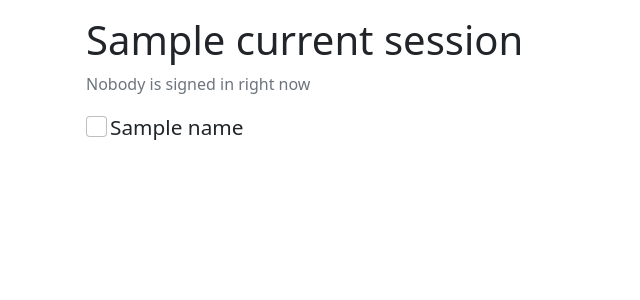
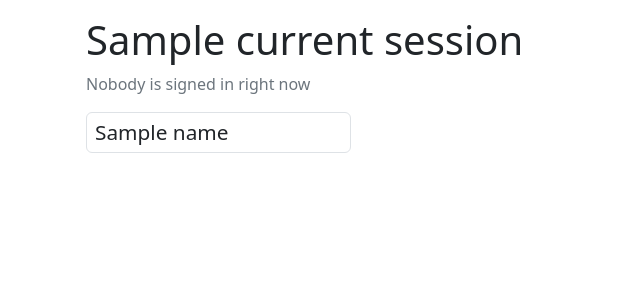
Before and after one commit to rw-a/sign-in, a Django app: template signin/templates/signin/signin.html in a window 1280 px wide. Shown: the part 56-356 px from the top of the page, without its empty margins (0-640 px from the left). Run offline with Django 4.2, Linux system fonts and the light colour scheme; the template is opened without the code that fills it: most values are stand-ins (such as "Sample title", 1, 10 or a date in 2020); data that the repository does not hold is empty.

Commit message:
feat: sign in now big cards

```diff
--- a/signin/static/signin.css
+++ b/signin/static/signin.css
@@ -11,8 +11,13 @@ input[type="checkbox"] {
     width: var(--label-font-size, 1rem);
 }
 
+.person-card:has(+ input[type="checkbox"]:checked) {
+    background-color: rgba(3, 158, 252, 0.3);
+    border: var(--bs-border-width) solid rgba(0, 0, 0, 0) !important;
+}
+
 @media (min-width: 992px) {
-    ul {
+    .columns {
         -webkit-column-count: 4;
         -moz-column-count: 4;
         column-count: 4;
@@ -20,7 +25,7 @@ input[type="checkbox"] {
 }
 
 @media (min-width: 576px) and (max-width: 992px) {
-     ul {
+     .columns {
       -webkit-column-count: 3;
       -moz-column-count: 3;
       column-count: 3;
@@ -28,7 +33,7 @@ input[type="checkbox"] {
 }
 
 @media (max-width: 576px) {
-    ul {
+    .columns {
         -webkit-column-count: 2;
         -moz-column-count: 2;
         column-count: 2;
--- a/signin/templates/signin/signin.html
+++ b/signin/templates/signin/signin.html
@@ -13,8 +13,8 @@
     input[type="checkbox"]:checked {
         opacity: 0.3;
     }
-    input[type="checkbox"]:checked + label {
-        opacity: 0.3;
+    label:has(+ input[type="checkbox"]:checked) {
+        opacity: 0.4;
     }
     {% endif %}
 </style>
@@ -23,16 +23,14 @@
     <div class="container-md my-3 px-3">
         <h1>{{ current_session.name }}</h1>
         <p id="peopleCount" class="text-secondary"></p>
-        <ul class="list-unstyled">
+        <div class="columns">
             {% for pk, person in people.items %}
-            <li>
-                <div class="form-check">
-                    <input class="form-check-input" type="checkbox" id="{{ pk }}" value="{{ pk }}" title="{{ person.name }}" onclick="signIn(this)" {% if person.signed_in %}checked{% endif %}>
-                    <label class="form-check-label" for="{{ pk }}">{{ person.name }}</label>
+                <div class="form-check ps-0">
+                    <label class="person-card form-check-label w-100 py-1 ps-2 mb-2 border border-1 rounded" for="{{ pk }}">{{ person.name }}</label>
+                    <input class="form-check-input d-none" type="checkbox" id="{{ pk }}" value="{{ pk }}" title="{{ person.name }}" onclick="signIn(this)" {% if person.signed_in %}checked{% endif %}>
                 </div>
-            </li>
             {% endfor %}
-        </ul>
+        </div>
     </div>
     <script src="https://cdn.jsdelivr.net/npm/bootstrap@5.2.3/dist/js/bootstrap.bundle.min.js" integrity="sha384-kenU1KFdBIe4zVF0s0G1M5b4hcpxyD9F7jL+jjXkk+Q2h455rYXK/7HAuoJl+0I4" crossorigin="anonymous"></script>
     <script>
@@ -78,7 +76,7 @@
 
         // Auto-refresh the page every 5 seconds
         setTimeout(() => {
-            location.reload();
+            {#location.reload();#}
         }, 5000);
     </script>
 </body>
```
